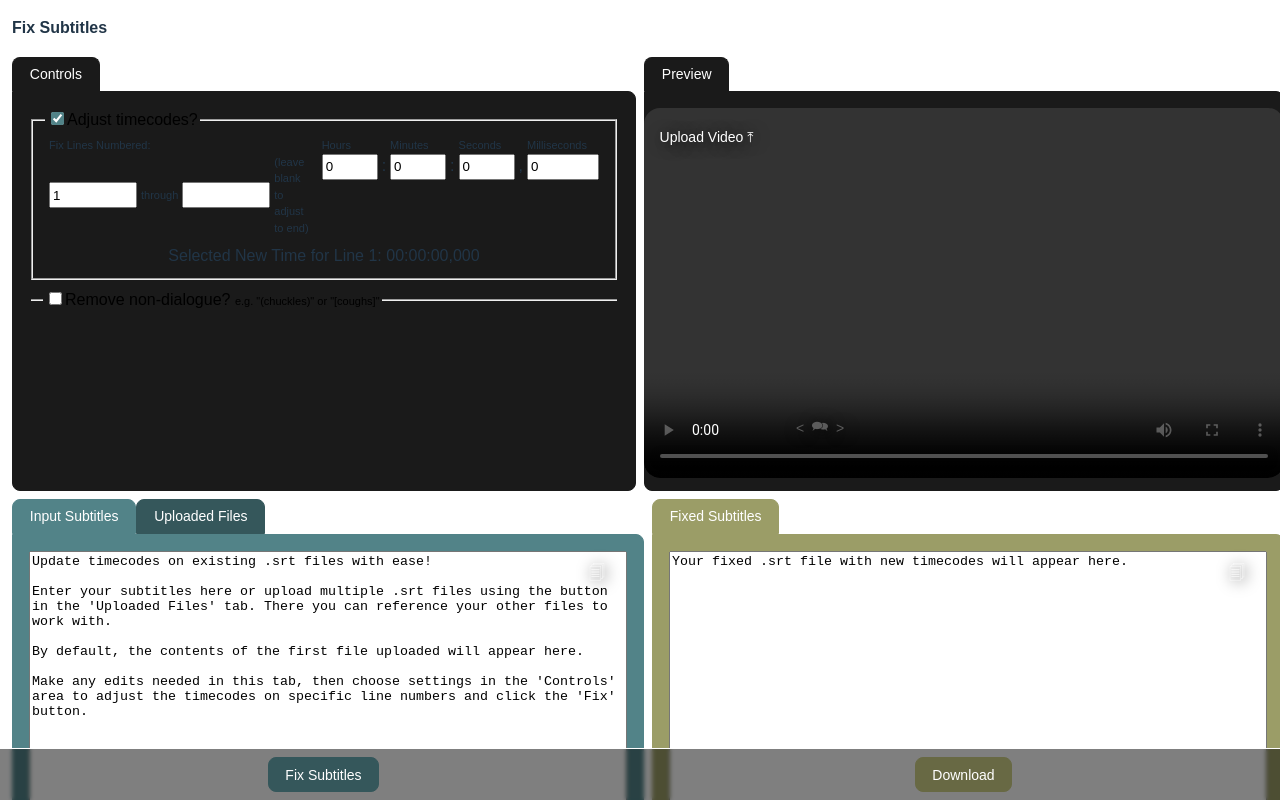
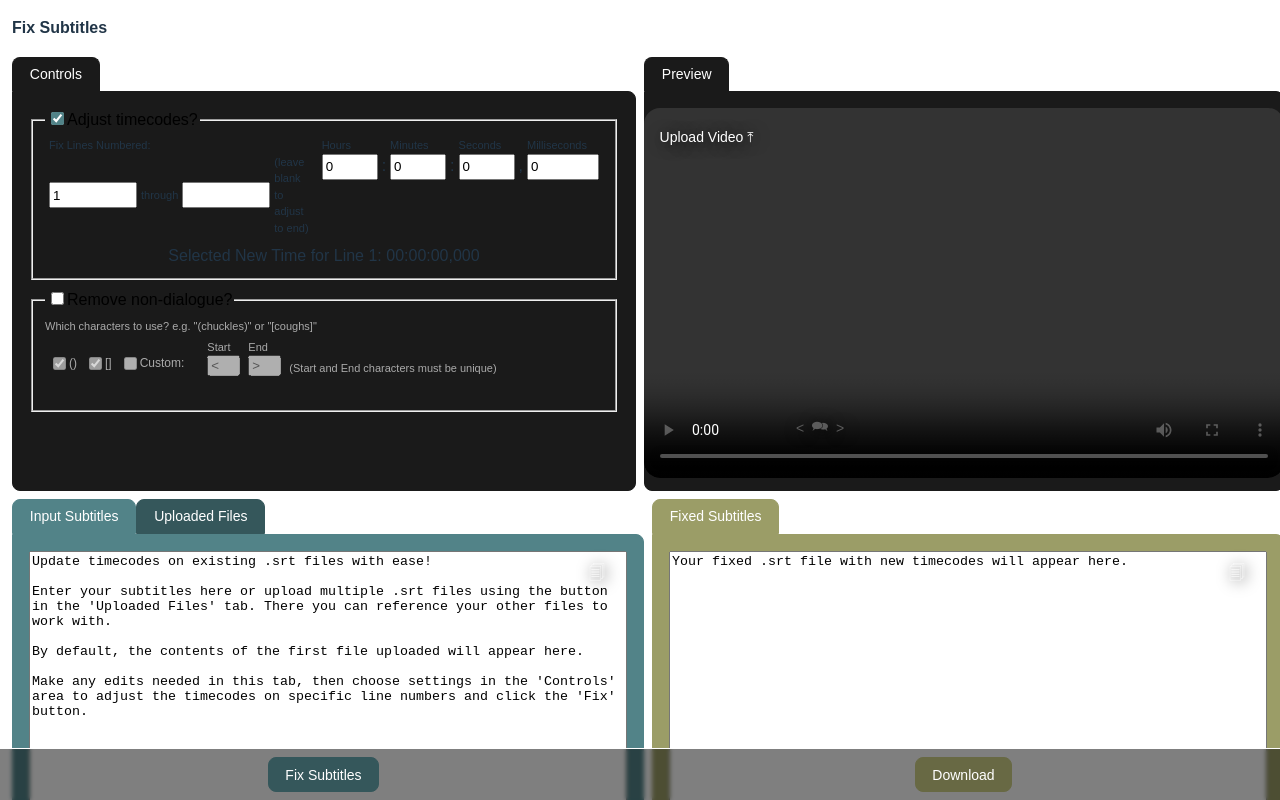
Before and after one commit to mrnolanhenry/srt-client, a React (Vite) app: page / in a window 1280 px wide. Shown: the top 800 px of the page. Built offline with nearby package versions, Linux system fonts and the light colour scheme.

Commit message:
initial Custom Character Controls

```diff
--- a/src/App.tsx
+++ b/src/App.tsx
@@ -11,6 +11,7 @@ import type { FileContent } from './interfaces/FileContent';
 import TimeUtils from './utilities/TimeUtils';
 import SubtitleUtils from './utilities/SubtitleUtils';
 import VideoContainer from './components/VideoContainer/VideoContainer';
+import { type ScrubCharacterSet } from './interfaces/ScrubCharacterSet';
 
 function App() {
   const INSTRUCTIONS_TEXT = `Update timecodes on existing .srt files with ease!
@@ -28,9 +29,16 @@ function App() {
   const [timeInput, setTimeInput] = useState<Time>(new Time(0, 0, 0, 0));
   const [shouldOffsetTimecodes, setShouldOffsetTimecodes] = useState<boolean>(true);
   const [shouldScrubNonDialogue, setShouldScrubNonDialogue] = useState<boolean>(false);
+  const [scrubCharacters, setScrubCharacters] = useState<ScrubCharacterSet[]>([]);
 
   const refInputTextArea = useRef<HTMLTextAreaElement>(null);
   const refOutputTextArea = useRef<HTMLTextAreaElement>(null);
+
+  const handleScrubChars = (scrubCharacterSets: ScrubCharacterSet[]) => {
+    console.log("scrubCharacterSets");
+    console.log(scrubCharacterSets);
+    setScrubCharacters(scrubCharacterSets);
+  };
 
   const handleScroll = (event: any) => {
     const { scrollTop, scrollLeft } = event.target;
@@ -195,6 +203,7 @@ function App() {
                   handleMillisecondsChange={handleMillisecondsChange}
                   handleLineStartInputChange={handleLineStartInputChange}
                   handleLineStopInputChange={handleLineStopInputChange}
+                  handleScrubChars={handleScrubChars}
                   handleShouldOffsetToggle={handleShouldOffsetToggle}
                   handleShouldScrubToggle={handleShouldScrubToggle}
                 />
@@ -237,6 +246,7 @@ function App() {
                 <SubtitleFixer
                   lineStartInput={lineStartInput}
                   lineStopInput={lineStopInput}
+                  scrubCharacters={scrubCharacters}
                   shouldOffsetTimecodes={shouldOffsetTimecodes}
                   shouldScrubNonDialogue={shouldScrubNonDialogue}
                   timeInput={timeInput}
--- a/src/components/ControlsContainer/ControlsContainer.css
+++ b/src/components/ControlsContainer/ControlsContainer.css
@@ -51,4 +51,8 @@
     border-width: 0 0 1px 0;
     border-color: white;
   }
+
+  #scrubNonDialogueRow {
+    font-size: 12px;
+  }
 }
--- a/src/components/ControlsContainer/ControlsContainer.tsx
+++ b/src/components/ControlsContainer/ControlsContainer.tsx
@@ -1,10 +1,13 @@
 import './ControlsContainer.css';
-import { useState } from 'react';
+import { useEffect, useState } from 'react';
+import type { ScrubCharacterSet } from '../../interfaces/ScrubCharacterSet';
+import TimeUtils from '../../utilities/TimeUtils';
 import LineNumberControl from '../LineNumberControl/LineNumberControl';
 import TimeControl from '../TimeControl/TimeControl';
-import TimeUtils from '../../utilities/TimeUtils';
 import TabbedContainer from '../TabbedContainer/TabbedContainer';
 import TabWrapper from '../TabWrapper/TabWrapper';
+import CustomCharacterControl from '../CustomCharacterControl/CustomCharacterControl';
+import { BRACKET_CLOSE, BRACKET_OPEN, PARENTHESES_CLOSE, PARENTHESES_OPEN, TAG_CLOSE, TAG_OPEN } from '../../constants/constants';
 
 interface ControlsContainerProps {
     lineStartInput: number;
@@ -18,6 +21,7 @@ interface ControlsContainerProps {
     handleMillisecondsChange: (event: any) => void;
     handleLineStartInputChange: (event: any) => void;
     handleLineStopInputChange: (event: any) => void;
+    handleScrubChars: (scrubCharacterSets: ScrubCharacterSet[]) => void;
     handleShouldOffsetToggle: () => void;
     handleShouldScrubToggle: () => void;
 }
@@ -25,13 +29,59 @@ interface ControlsContainerProps {
 const ControlsContainer = ({
     lineStartInput, lineStopInput, shouldOffsetTimecodes, shouldScrubNonDialogue, timeInput,
     handleHoursChange, handleMinutesChange, handleSecondsChange, handleMillisecondsChange,
-    handleLineStartInputChange, handleLineStopInputChange, handleShouldOffsetToggle, handleShouldScrubToggle }: ControlsContainerProps) => {
+    handleLineStartInputChange, handleLineStopInputChange, handleScrubChars,
+    handleShouldOffsetToggle, handleShouldScrubToggle }: ControlsContainerProps) => {
     const SUBTITLE_CONTROLS = "subtitleControls";
 
     const [activeTab, setActiveTab] = useState<string>(SUBTITLE_CONTROLS);
+    const [shouldScrubParentheses, setShouldScrubParentheses] = useState<boolean>(true);
+    const [shouldScrubBrackets, setShouldScrubBrackets] = useState<boolean>(true);
+    const [shouldScrubCustomChar, setShouldScrubCustomChar] = useState<boolean>(false);
+    const [customStartChar, setCustomStartChar] = useState<string>(TAG_OPEN);
+    const [customEndChar, setCustomEndChar] = useState<string>(TAG_CLOSE);
+
+    const getScrubChars = () => {
+        let scrubCharacterSets: ScrubCharacterSet[] = [];
+        if (shouldScrubNonDialogue) {
+            if (shouldScrubBrackets) {
+                scrubCharacterSets.push({startChar: BRACKET_OPEN, endChar: BRACKET_CLOSE});
+            }
+            if (shouldScrubParentheses) {
+                scrubCharacterSets.push({startChar: PARENTHESES_OPEN, endChar: PARENTHESES_CLOSE});
+            }
+            if (shouldScrubCustomChar) {
+                scrubCharacterSets.push({startChar: customStartChar, endChar: customEndChar});
+            }
+        }
+        return scrubCharacterSets;
+    }
+
+    useEffect(() => {
+        handleScrubChars(getScrubChars());
+    },[customStartChar, customEndChar, shouldScrubBrackets, shouldScrubParentheses, shouldScrubCustomChar, shouldScrubNonDialogue]);
 
     const handleActiveTab = (tabId: string) => {
         setActiveTab(tabId);
+    }
+
+    const handleScrubParentheses = () => {
+        setShouldScrubParentheses(!shouldScrubParentheses);
+    }
+
+    const handleScrubBrackets = () => {
+        setShouldScrubBrackets(!shouldScrubBrackets);
+    }
+
+    const handleScrubCustomCharToggle = () => {
+        setShouldScrubCustomChar(!shouldScrubCustomChar);
+    }
+
+    const handleCustomStartCharChange = (event: any) => {
+        setCustomStartChar(event.target.value);
+    }
+
+    const handleCustomEndCharChange = (event: any) => {
+        setCustomEndChar(event.target.value);
     }
 
     return (
@@ -81,11 +131,44 @@ const ControlsContainer = ({
                             </div>
                         </div>
                     </fieldset>
-                    <fieldset className="empty" disabled={!shouldScrubNonDialogue}>
+                    <fieldset disabled={!shouldScrubNonDialogue}>
                         <legend>
                             <input type="checkbox" id="shouldOffsetCheckbox" name="shouldOffsetCheckbox" checked={shouldScrubNonDialogue} onChange={handleShouldScrubToggle} />
-                            <label htmlFor="shouldOffsetCheckbox">Remove non-dialogue? <small>e.g. "{`(chuckles)`}" or "{`[coughs]`}"</small></label>
+                            <label htmlFor="shouldOffsetCheckbox">Remove non-dialogue?</label>
                         </legend>
+                        <div id="scrubLabelRow" className="flex-row">
+                            <small>{`Which characters to use? e.g. "(chuckles)" or "[coughs]"`} </small>
+                        </div>
+                        <div id="scrubNonDialogueRow" className="section-row flex-row align-center-row full-width">
+                            <div className="flex-column padded-column">
+                                <div className="flex-row">
+                                    <input type="checkbox" id="shouldScrubParentheses" checked={shouldScrubParentheses} onChange={handleScrubParentheses} />
+                                    <label htmlFor="shouldScrubParentheses">()</label>
+                                </div>
+                            </div>
+                            <div className="flex-column padded-column">
+                                <div className="flex-row">
+                                    <input type="checkbox" id="shouldScrubBrackets" checked={shouldScrubBrackets} onChange={handleScrubBrackets} />
+                                    <label htmlFor="shouldScrubBrackets">[]</label>
+                                </div>
+                            </div>
+                            <div className="flex-column padded-column">
+                                <div className="flex-row">
+                                    <input type="checkbox" id="shouldScrubCustomChar" checked={shouldScrubCustomChar} onChange={handleScrubCustomCharToggle} />
+                                    <label htmlFor="shouldScrubCustomChar">Custom:</label>
+                                </div>
+                            </div>
+                            <div className="flex-column padded-column">
+                                <CustomCharacterControl
+                                    customStartChar={customStartChar}
+                                    customEndChar={customEndChar}
+                                    shouldScrubCustomChar={shouldScrubCustomChar}
+                                    handleCustomStartCharChange={handleCustomStartCharChange}
+                                    handleCustomEndCharChange={handleCustomEndCharChange}
+                                    handleScrubCustomCharToggle={handleScrubCustomCharToggle}
+                                />
+                            </div>
+                        </div>
                     </fieldset>
                 </form>
             </TabWrapper>
--- /dev/null
+++ b/src/components/CustomCharacterControl/CustomCharacterControl.css
@@ -0,0 +1,12 @@
+#customCharacterControl {
+    fieldset {
+        flex-direction: row;
+        border-width: 0;
+
+        legend {
+            display: flex;
+            align-items: center;
+            font-size: 11px;
+        }
+    }
+}
--- /dev/null
+++ b/src/components/CustomCharacterControl/CustomCharacterControl.tsx
@@ -0,0 +1,49 @@
+import './CustomCharacterControl.css';
+
+interface CustomCharacterControlProps {
+  customStartChar: string;
+  customEndChar: string;
+  shouldScrubCustomChar: boolean;
+  handleCustomStartCharChange: (event: any) => void;
+  handleCustomEndCharChange: (event: any) => void;
+  handleScrubCustomCharToggle: (event: any) => void;
+}
+
+const CustomCharacterControl = ({ customStartChar, customEndChar, shouldScrubCustomChar, handleCustomStartCharChange, handleCustomEndCharChange, handleScrubCustomCharToggle }: CustomCharacterControlProps) => {
+
+  return (
+    <>
+      <div id="customCharacterControl" className="flex-row align-center-row">
+          <div className="flex-column">
+            <div className="flex-row">
+              <fieldset disabled={!shouldScrubCustomChar}>
+                <div className="flex-column centered-column padded-column">
+                  <div className="flex-row">
+                    <small>Start</small>
+                  </div>
+                  <div className="flex-row">
+                    <input id="customStartCharInput" name="customStartCharInput" disabled={!shouldScrubCustomChar} size={1} onChange={handleCustomStartCharChange} value={customStartChar} />
+                  </div>
+                </div>
+                <div className="flex-column centered-column padded-column">
+                  <div className="flex-row">
+                    <small>End</small>
+                  </div>
+                  <div className="flex-row">
+                    <input id="customEndCharInput" name="customEndCharInput" disabled={!shouldScrubCustomChar} size={1} onChange={handleCustomEndCharChange} value={customEndChar} />
+                  </div>
+                </div>
+                <div className="flex-column flex-end-column padded-column">
+                  <div className="flex-row">
+                    <small>{`(Start and End characters must be unique)`}</small>
+                  </div>
+                </div>
+              </fieldset>
+            </div>
+          </div>
+      </div>
+    </>
+  );
+};
+
+export default CustomCharacterControl;
--- a/src/components/SubtitleFixer/SubtitleFixer.tsx
+++ b/src/components/SubtitleFixer/SubtitleFixer.tsx
@@ -1,4 +1,5 @@
 import type Time from "../../classes/Time";
+import type { ScrubCharacterSet } from "../../interfaces/ScrubCharacterSet";
 import StringUtils from "../../utilities/StringUtils";
 import SubtitleUtils from "../../utilities/SubtitleUtils";
 import TimeUtils from "../../utilities/TimeUtils";
@@ -7,6 +8,7 @@ import './SubtitleFixer.css';
 interface SubtitleFixerProps {
   lineStartInput: number;
   lineStopInput: number | null;
+  scrubCharacters: ScrubCharacterSet[];
   shouldOffsetTimecodes: boolean;
   shouldScrubNonDialogue: boolean;
   timeInput: Time;
@@ -14,7 +16,7 @@ interface SubtitleFixerProps {
   handleFixCallback: (fixedCues: VTTCue[]) => void;
 }
 
-const SubtitleFixer = ({ lineStartInput, lineStopInput, shouldOffsetTimecodes, shouldScrubNonDialogue, timeInput, textInput, handleFixCallback }: SubtitleFixerProps) => {
+const SubtitleFixer = ({ lineStartInput, lineStopInput, scrubCharacters, shouldOffsetTimecodes, shouldScrubNonDialogue, timeInput, textInput, handleFixCallback }: SubtitleFixerProps) => {
   const handleFix = (): void => {
       const lines = textInput.split("\n");
 
@@ -23,7 +25,7 @@ const SubtitleFixer = ({ lineStartInput, lineStopInput, shouldOffsetTimecodes, s
 
       // THEN perform time code adjustments and/or scrubbing on the VTTCue[]
       if (shouldScrubNonDialogue) {
-        inputCues = SubtitleUtils.scrubCues(inputCues, false);
+        inputCues = SubtitleUtils.scrubCues(inputCues, scrubCharacters, false);
       }
       if (shouldOffsetTimecodes) {
         const offset = getOffsetAmount(inputCues);
--- a/src/constants/constants.ts
+++ b/src/constants/constants.ts
@@ -8,3 +8,11 @@ export const SPEECH_BUBBLE_LEFT_CHAR = '\u{1F5E8}';
 export const SPEECH_BUBBLE_RIGHT_CHAR = '\u{1F5E9}';
 export const SPEECH_BUBBLES_CHAR = '\u{1F5EA}';
 export const UPLOAD_CHAR = '\u{2912}';
+
+// Special chracters for scrubbing non-dialogue
+export const BRACKET_OPEN = "[";
+export const BRACKET_CLOSE = "]";
+export const PARENTHESES_OPEN = "(";
+export const PARENTHESES_CLOSE = ")";
+export const TAG_OPEN = "<";
+export const TAG_CLOSE = ">";
--- /dev/null
+++ b/src/interfaces/ScrubCharacterSet.ts
@@ -0,0 +1,4 @@
+export interface ScrubCharacterSet {
+  startChar: string;
+  endChar: string;
+}
```
Also changed, not shown: src/utilities/StringUtils.tsx (+8 -1 lines), src/utilities/SubtitleUtils.ts (+13 -11 lines).
